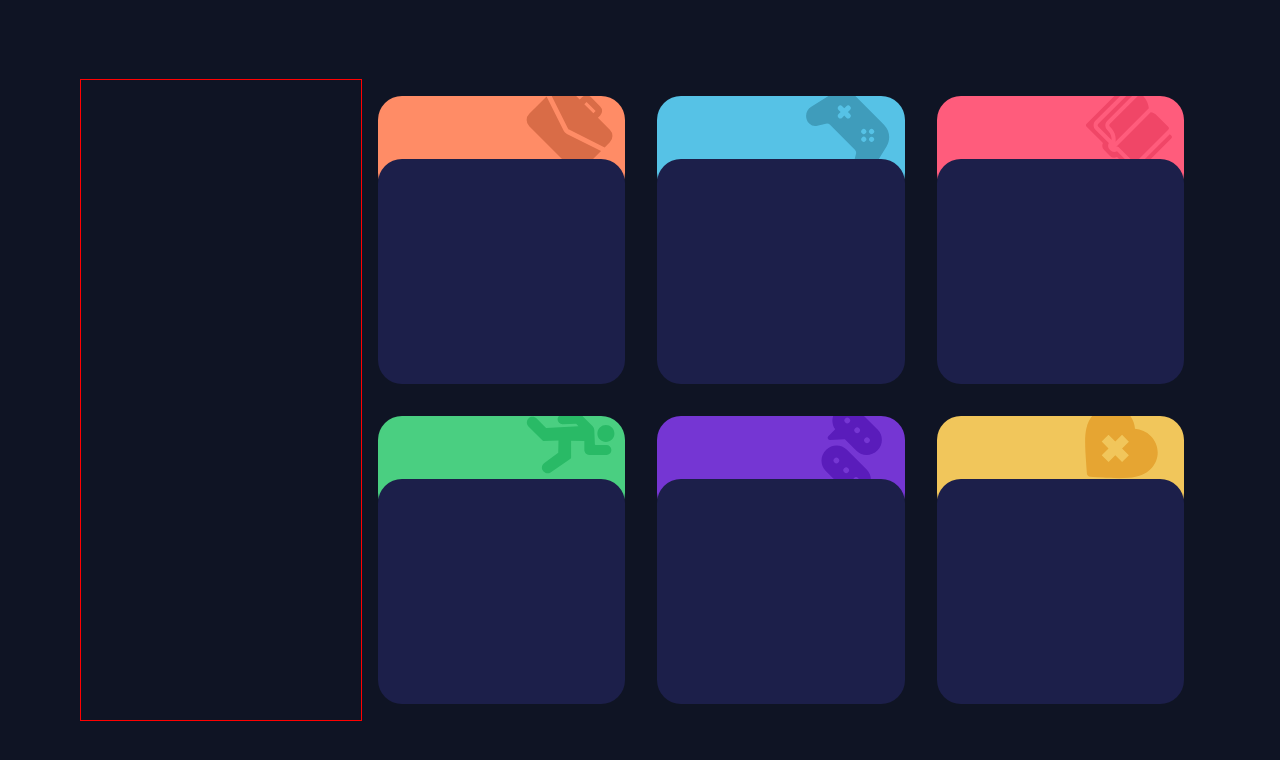
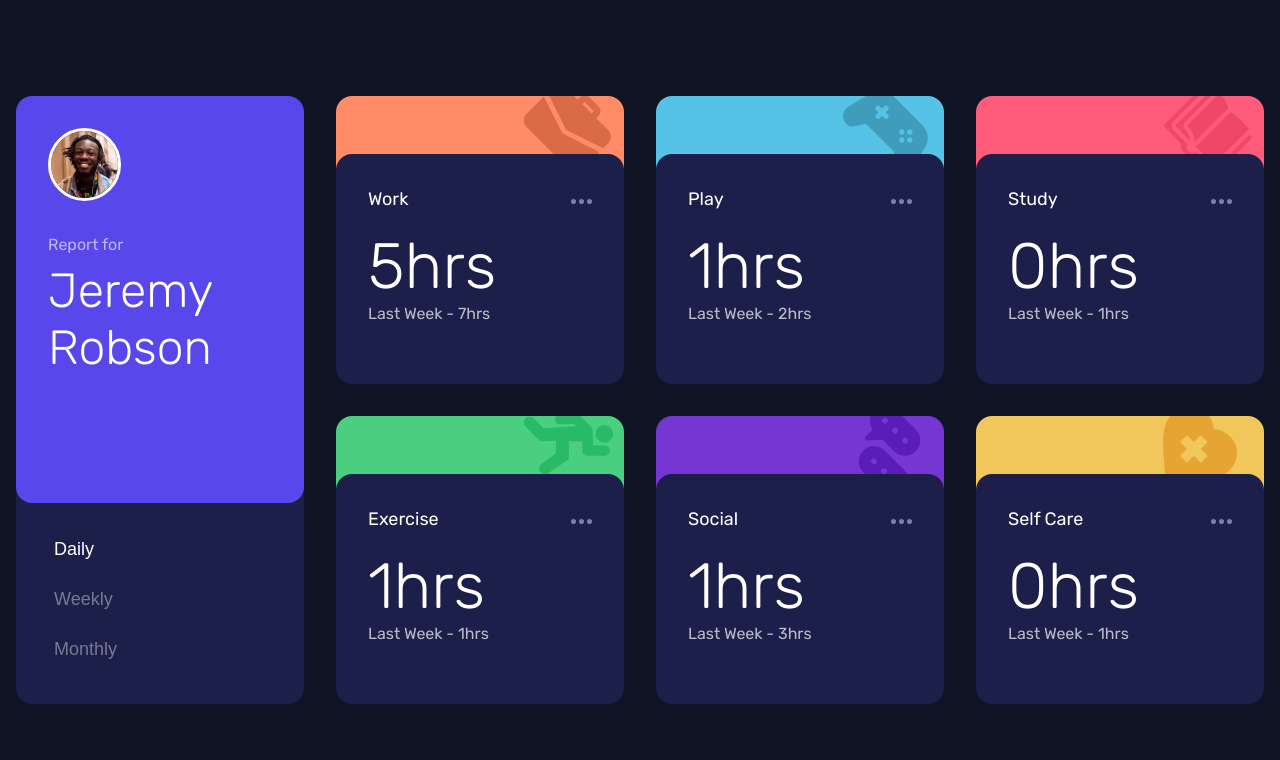
Before and after one commit to calebsg225/FM-time-tracking-dashboard, a React (Create React App) app: page / in a window 1280 px wide. Shown: the top 760 px of the page. Built offline with nearby package versions, Linux system fonts and the light colour scheme.

Commit message:
desktop done, working on mobile

```diff
--- a/src/App.css
+++ b/src/App.css
@@ -1,27 +1,74 @@
 @import url('https://fonts.googleapis.com/css2?family=Rubik:wght@300;400;500&display=swap');
+
+@media screen and (min-width: 601px) {
+  .App {
+    width: 100vw;
+    aspect-ratio: 2/1;
+    grid-template-columns: 1fr 3fr;
+  }
+
+  .activities-block-container {
+    grid-template-columns: 1fr 1fr 1fr;
+    grid-template-rows: 1fr 1fr;
+  }
+
+  .button-container {
+    flex-direction: column;
+  }
+}
+
+@media screen and (min-width: 1400px ) {
+  .App {
+    width: 1400px;
+  }
+}
+
+@media screen and (max-width: 600px) {
+  .App {
+    width: 100vw;
+    height: 1000px;
+    grid-template-columns: 1fr;
+    grid-template-rows: 1fr 1fr;
+  }
+
+  .activities-block-container {
+
+    grid-template-columns: 1fr;
+    grid-template-rows: 1fr 1fr 1fr 1fr 1fr 1fr;
+  }
+
+  .button-container {
+    flex-direction: row;
+  }
+
+  .profile-info-container {
+    display: flex;
+    justify-content: center;
+    align-items: center;
+  }
+}
 
 :root {
   --background-color: hsl(226 43% 10%);
   --tile-background: hsl(235 46% 20%);
+  --tile-hover: hsl(235  45% 61%);
+  --profile-background: hsl(246 80% 60%);
 }
 
 body {
   font-family: Rubik, sans-serif;
   background-color: var(--background-color);
+  color: white;
+  display: flex;
+  justify-content: center;
+  align-items: center;
+  height: 98vh;
 }
 
 .App {
-  position: absolute;
-  inset: 5rem;
-  display: flex;
-  justify-content: center;
-  align-items: center;
+  display: grid;
 }
 
 .activities-block-container {
-  width: 75%;
-  height: 100%;
   display: grid;
-  grid-template-columns: 1fr 1fr 1fr;
-  grid-template-rows: 1fr 1fr;
 }
--- a/src/App.tsx
+++ b/src/App.tsx
@@ -5,7 +5,7 @@ import ActivityBlock from './components/ActivityBlock';
 import ProfileBlock from './components/ProfileBlock';
 
 function App() {
-  const [ activeTimeframe, setActiveTimeframe ] = useState('weekly');
+  const [ activeTimeframe, setActiveTimeframe ] = useState('daily');
   return (
     <div className="App">
       <ProfileBlock setActiveTimeframe={setActiveTimeframe} activeTimeframe={activeTimeframe} />
--- a/src/components/ActivityBlock.tsx
+++ b/src/components/ActivityBlock.tsx
@@ -16,13 +16,22 @@ interface ACTIVITYBLOCKPROPS {
   activeTimeframe: string
 }
 
-const ActivityBlock = ({ activityData, activeTimeframe }:ACTIVITYBLOCKPROPS) => {
+const ActivityBlock = ({ activityData: {title, accentColor, timeframes}, activeTimeframe }:ACTIVITYBLOCKPROPS) => {
   return (
     <div className='activity-block-container'>
-      <div className='accent-bar' style={{ backgroundColor: (activityData.accentColor) }}>
-        <Icons svgName={activityData.title} />
+      <div className='accent-bar' style={{ backgroundColor: (accentColor) }}>
+        <Icons svgName={title} />
       </div>
-      <div className='activity-data-display-container'></div>
+      <div className='activity-data-display-container'>
+        <header className='activity-header'>
+          <p>{title}</p>
+          <div className='ellipse-svg'>
+            <svg width="21" height="5" xmlns="http://www.w3.org/2000/svg"><path d="M2.5 0a2.5 2.5 0 1 1 0 5 2.5 2.5 0 0 1 0-5Zm8 0a2.5 2.5 0 1 1 0 5 2.5 2.5 0 0 1 0-5Zm8 0a2.5 2.5 0 1 1 0 5 2.5 2.5 0 0 1 0-5Z" fill="#BBC0FF" fill-rule="evenodd"/></svg>
+          </div>
+        </header>
+        <main className='activity-main'>{timeframes[activeTimeframe].current}hrs</main>
+        <footer className='activity-footer'>Last Week - {timeframes[activeTimeframe].previous}hrs</footer>
+      </div>
     </div>
   )
 }
--- a/src/components/ProfileBlock.tsx
+++ b/src/components/ProfileBlock.tsx
@@ -1,3 +1,4 @@
+import TimeframeButton from './TimeframeButton';
 import './css/profileBlock.css';
 
 interface PROFILEBLOCKPROPS {
@@ -8,7 +9,18 @@ interface PROFILEBLOCKPROPS {
 const ProfileBlock = ({setActiveTimeframe, activeTimeframe}:PROFILEBLOCKPROPS) => {
   return (
     <div className='profile-block-container'>
-
+      <div className='profile-info-container'>
+        <img src={require("../images/image-jeremy.png")} alt='jeremy-bearimy'/>
+        <div className='profile-text'>
+          <p>Report for</p>
+          <h1>Jeremy Robson</h1>
+        </div>
+      </div>
+      <div className='button-container'>
+        <TimeframeButton buttonName='daily' activeTimeframe={activeTimeframe} setActiveTimeframe={setActiveTimeframe}/>
+        <TimeframeButton buttonName='weekly' activeTimeframe={activeTimeframe} setActiveTimeframe={setActiveTimeframe}/>
+        <TimeframeButton buttonName='monthly' activeTimeframe={activeTimeframe} setActiveTimeframe={setActiveTimeframe}/>
+      </div>
     </div>
   )
 }
--- /dev/null
+++ b/src/components/TimeframeButton.tsx
@@ -0,0 +1,17 @@
+import './css/timeframeButton.css';
+
+interface TIMEFRAMEBUTTONPROPS {
+  buttonName: string;
+  activeTimeframe: string;
+  setActiveTimeframe: Function;
+}
+
+const TimeframeButton = ({buttonName, activeTimeframe, setActiveTimeframe}:TIMEFRAMEBUTTONPROPS) => {
+  return (
+    <button onClick={() => setActiveTimeframe(buttonName)} className={`timeframe-button ${buttonName === activeTimeframe ? 'selected-button' : 'unselected-button'}`}>
+      {buttonName.charAt(0).toUpperCase() + buttonName.slice(1)}
+    </button>
+  )
+}
+
+export default TimeframeButton
--- a/src/components/css/activityBlock.css
+++ b/src/components/css/activityBlock.css
@@ -1,4 +1,5 @@
 .activity-block-container {
+  min-height: 200px;
   position: relative;
   margin: 1rem;
 }
@@ -6,12 +7,47 @@
 .accent-bar {
   position: absolute;
   inset: 0 0 65%;
-  border-radius: 1.5rem;
+  border-radius: 1rem;
 }
 
 .activity-data-display-container {
   background-color: var(--tile-background);
   position: absolute;
-  inset: 22% 0 0 0;
-  border-radius: 1.5rem;
+  inset: 20% 0 0 0;
+  border-radius: 1rem;
+  padding: 1rem 2rem;
+  transition: background-color .3s;
+  cursor: pointer;
 }
+
+.activity-data-display-container:not(:has(header .ellipse-svg:hover)):hover{
+  background-color: var(--tile-hover);
+}
+
+.activity-header {
+  display: flex;
+  justify-content: space-between;
+  align-items: center;
+}
+
+.activity-header p {
+  font-size: 18px;
+}
+
+.activity-header .ellipse-svg {
+  transition: opacity .3s;
+  opacity: .6;
+}
+
+.activity-header .ellipse-svg:hover {
+  opacity: 1;
+}
+
+.activity-main {
+  font-size: 4rem;
+  font-weight: 300;
+}
+
+.activity-footer {
+  opacity: .7;
+}
--- a/src/components/css/icons.css
+++ b/src/components/css/icons.css
@@ -2,5 +2,5 @@
   position: absolute;
   right: 0;
   top: 0;
-  width: 40%;
+  width: 35%;
 }
--- a/src/components/css/profileBlock.css
+++ b/src/components/css/profileBlock.css
@@ -1,5 +1,42 @@
 .profile-block-container {
-  width: 25%;
-  height: 100%;
-  border: 1px solid red;
+  position: relative;
+  margin: 1rem;
 }
+
+.profile-info-container {
+  background-color: var(--profile-background);
+  position: absolute;
+  inset: 0 0 33%;
+  padding: 2rem;
+  border-radius: 1rem;
+  z-index: 1;
+}
+
+.profile-info-container img {
+  border: 3px solid white;
+  border-radius: 50%;
+  width: 30%;
+}
+
+.profile-info-container div p {
+  opacity: .6;
+  margin-bottom: 0;
+  margin-top: 30px;
+}
+
+.profile-info-container div h1 {
+  font-weight: 300;
+  font-size: 3rem;
+  margin-top: 8px;
+}
+
+.button-container {
+  background-color: var(--tile-background);
+  border-radius: 1rem;
+  padding: 2rem 2rem 1rem;
+  position: absolute;
+  inset: 63% 0 0 0;
+  display: flex;
+  justify-content: space-evenly;
+  align-items:start;
+}
--- /dev/null
+++ b/src/components/css/timeframeButton.css
@@ -0,0 +1,17 @@
+.timeframe-button {
+  background-color: rgba(0, 0, 0, 0);
+  border: none;
+  color: white;
+  transition: opacity .2s;
+  cursor: pointer;
+  font-size: 18px;
+}
+
+.selected-button,
+.unselected-button:hover {
+  opacity: 1;
+}
+
+.unselected-button {
+  opacity: .4;
+}
```
Also changed, not shown: 11 other files (tests, documents, lock files or other folders).
